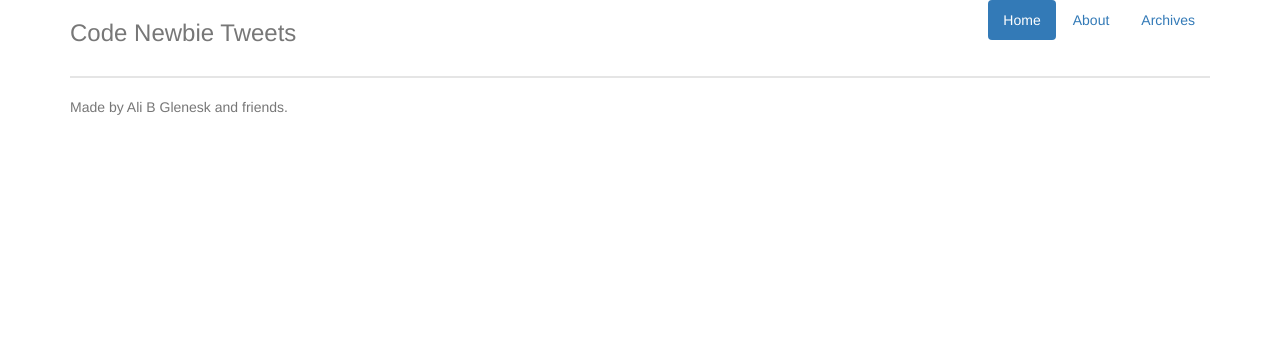
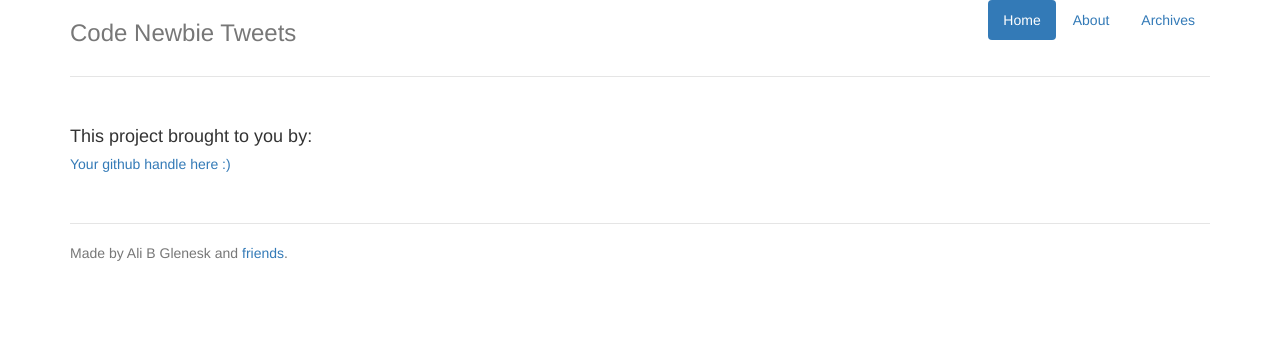
Before and after one commit to aligg/Code-Newbie-Tweets, a Flask app: page /friends in a window 1280 px wide. Shown: the top 337 px of the page. Run offline with Flask 2, Linux system fonts and the light colour scheme; parts of the project's set-up code (start-up, migrations or seed data) failed here and were passed over; some libraries are stand-ins or nearby versions.

Commit message:
A few small changes

```diff
--- a/templates/base.html
+++ b/templates/base.html
@@ -35,7 +35,7 @@
 {% endblock %}
 <div class="container">
     <footer class="footer">
-        <p> Made by Ali B Glenesk and friends.</p>
+        <p> Made by Ali B Glenesk and <a href="/friends">friends</a>.</p>
     </footer>
 </div>
 
--- a/templates/friends.html
+++ b/templates/friends.html
@@ -1,5 +1,11 @@
 {% extends 'base.html' %}
 
-<div class="container">
-    <h4><a href="#">Your github handle here :)</a><h4>
+{% block content%}
+<div class="row marketing">
+    <div class="container">
+        <h4>This project brought to you by:</h4>
+        <h5><a href="#">Your github handle here :)</a></h5>
+    </div>
 </div>
+
+{% endblock %}
```
Also changed, not shown: README.md.
